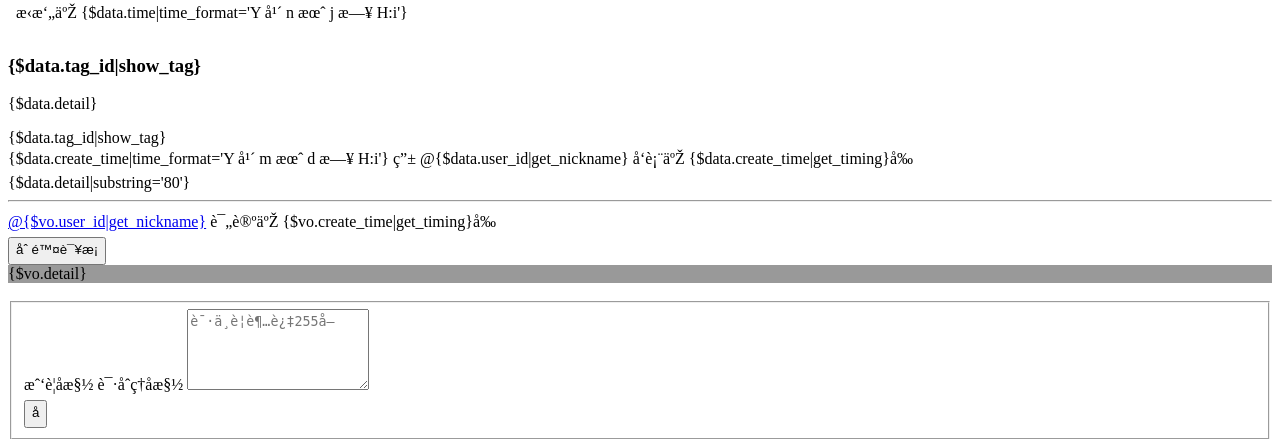
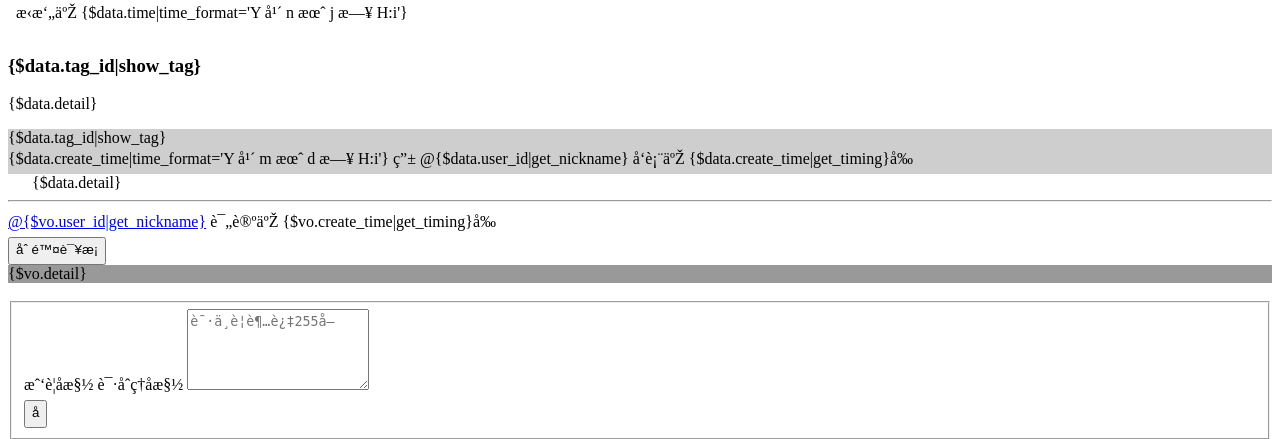
Before and after one commit to mutoe/tytimeline, a PHP site: page /DbName/Application/Home/View/Shard/detail.html in a window 1280 px wide. Shown: the part 442-881 px from the top of the page. Run offline with PHP 8.4, Linux system fonts and the light colour scheme.

Commit message:
[1.0.1.150511b]
### fixed ###
* 对 imgbox 底部分享信息显示进行了排版

```diff
--- a/Application/Home/View/Shard/detail.html
+++ b/Application/Home/View/Shard/detail.html
@@ -37,9 +37,11 @@
   	</if>
 
 		<div id="imgbox-info" class="am-hide">
-			<div class="tag">{$data.tag_id|show_tag}</div>
-			<div class="author">{$data.create_time|time_format='Y 年 m 月 d 日 H:i'} 由 @{$data.user_id|get_nickname} 发表于 {$data.create_time|get_timing}前</div>
-			<div class="detail">{$data.detail|substring='80'}</div>
+			<div class="am-g" style="background-color: #CECECE;">
+				<div class="tag am-fl am-margin-left-sm">{$data.tag_id|show_tag}</div>
+				<div class="author am-fr am-margin-right">{$data.create_time|time_format='Y 年 m 月 d 日 H:i'} 由 @{$data.user_id|get_nickname} 发表于 {$data.create_time|get_timing}前</div>
+			</div>
+			<div class="detail am-text-default am-text-truncate" style="text-indent: 1.5em;">{$data.detail}</div>
 		</div>
 
     <hr class="am-article-divider blog-hr">
--- a/Public/css/imgbox.css
+++ b/Public/css/imgbox.css
@@ -58,10 +58,8 @@
 .imgbox-title {
 	margin: 10px auto 10px;
 	font-size: 11px;
-	text-align: center;
 	color: #333;
 	display: none;
-	background-color: #BBBBBB;
 }
 
 .imgbox-bg-wrap {
```
Also changed, not shown: README.md.
